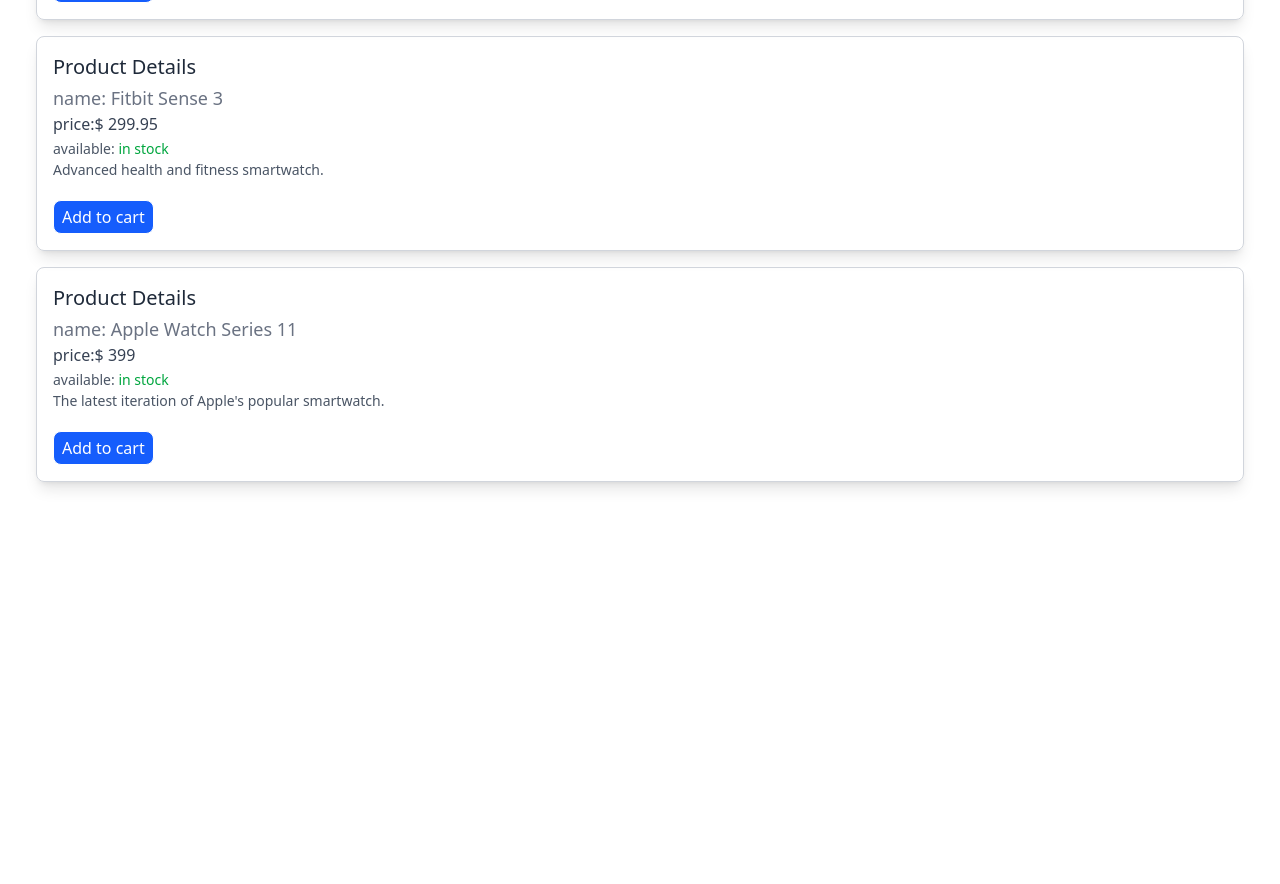
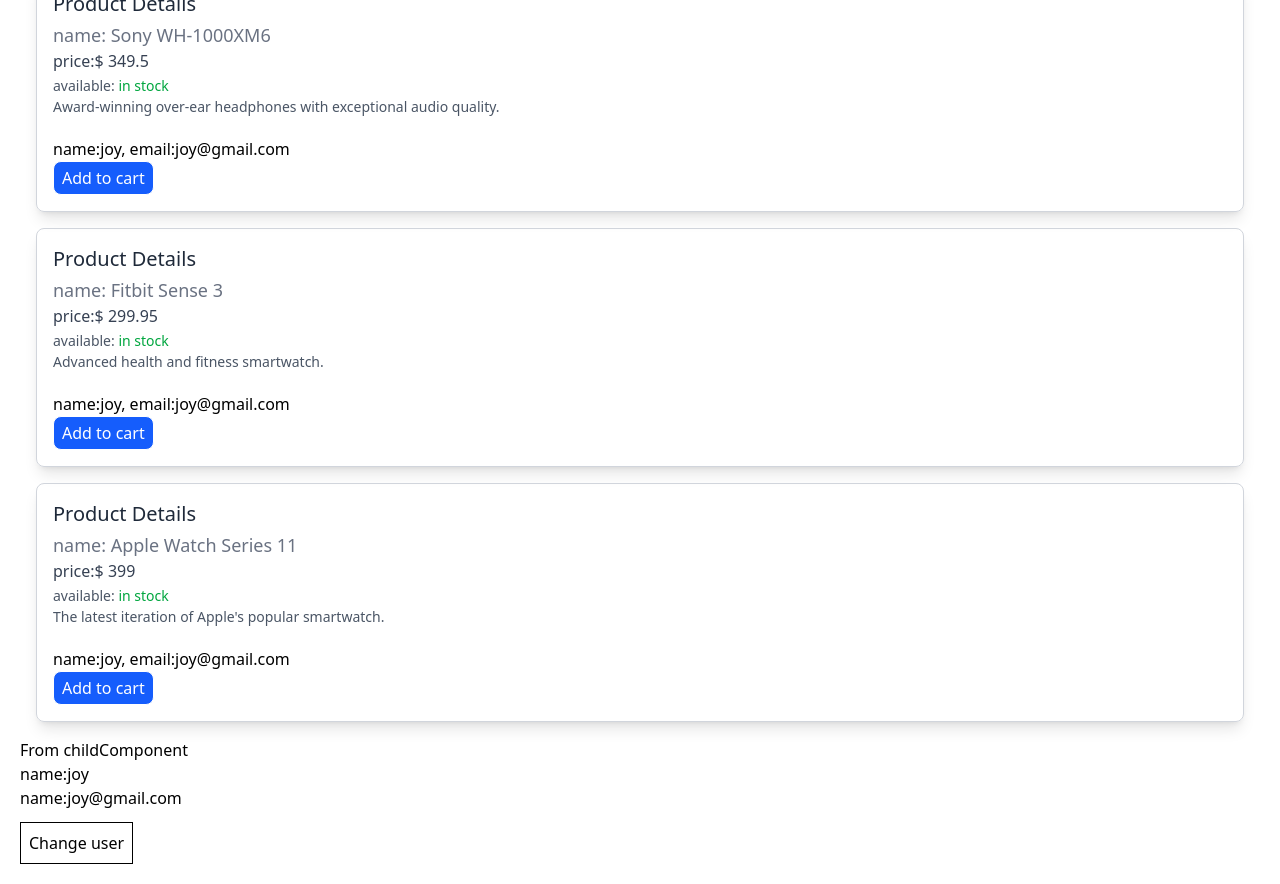
Before and after one commit to joy-mahmud/react-basics-class-project, a React (Vite) app: page / in a window 1280 px wide. Shown: the part 1880-2764 px from the top of the page. Before the commit the page ends 2398 px from the top, so only its background shows below. Built offline with nearby package versions, Linux system fonts and the light colour scheme.

Commit message:
context api

```diff
--- a/src/App.jsx
+++ b/src/App.jsx
@@ -48,7 +48,7 @@
     )
   }
   console.log(productData)
-
+  const user = { name: 'joy', email: 'joy@gmail.com' }
   return (
     <div className='p-5'>
       <h2 className='text-center text-2xl font-semibold'>Product Details</h2>
@@ -63,13 +63,13 @@
       }
       {/* <ConditionalRendering>
 
-      </ConditionalRendering>
+      </ConditionalRendering> */}
 
-      <ParentComponent>
-        <h3>I am a children</h3>
-        <p>This is a demo paragraph</p>
+
+      {/* <Counter></Counter> */}
+      <ParentComponent user={user}>
+
       </ParentComponent>
-      <Counter></Counter> */}
 
     </div>
 
--- /dev/null
+++ b/src/components/ChildComponent.jsx
@@ -0,0 +1,13 @@
+import React from 'react'
+import { GrandChildComponent } from './GrandChildComponent'
+
+const ChildComponent = () => {
+    return (
+        <div>
+            <h1>From childComponent</h1>
+            <GrandChildComponent ></GrandChildComponent>
+        </div>
+    )
+}
+
+export default ChildComponent
--- /dev/null
+++ b/src/components/ContextProvider.jsx
@@ -0,0 +1,12 @@
+import React, { createContext, useState } from 'react'
+export const userContext = createContext(null)
+const ContextProvider = ({ children }) => {
+    const [user, setUser] = useState({ name: 'joy', email: 'joy@gmail.com' })
+    return (
+        <userContext.Provider value={{ user, setUser }}>
+            {children}
+        </userContext.Provider>
+    )
+}
+
+export default ContextProvider
--- /dev/null
+++ b/src/components/GrandChildComponent.jsx
@@ -0,0 +1,15 @@
+import React, { useContext } from 'react'
+import { userContext } from './ContextProvider'
+
+export const GrandChildComponent = () => {
+    const { user, setUser } = useContext(userContext)
+    return (
+        <div>
+
+            <span> name:{user.name}</span> <br />
+            <span> name:{user.email}</span> <br />
+            <button className='border p-2 mt-3' onClick={() => setUser({ name: "mahmud", email: "mahmud@gmail.com" })}>Change user</button>
+
+        </div>
+    )
+}
--- a/src/components/ParentComponent.jsx
+++ b/src/components/ParentComponent.jsx
@@ -1,10 +1,10 @@
 import React from 'react'
+import ChildComponent from './ChildComponent'
 
-const ParentComponent = ({ children }) => {
+const ParentComponent = () => {
     return (
         <div>
-            <h2>hello</h2>
-            {children}
+            <ChildComponent></ChildComponent>
         </div>
     )
 }
--- a/src/components/ProductCard.jsx
+++ b/src/components/ProductCard.jsx
@@ -1,6 +1,8 @@
-import React from 'react'
+import React, { useContext } from 'react'
+import { userContext } from './ContextProvider'
 
 const ProductCard = ({ name, price, isAvailable, description, onAddToCart }) => {
+    const { user } = useContext(userContext)
     return (
         <div className='border border-gray-300 p-4 m-4 rounded-lg shadow-lg'>
             <h2 className='text-xl font-medium text-gray-800 mb-1'>Product Details</h2>
@@ -9,7 +11,7 @@
             <span className='text-sm text-gray-600'>available: <span className={isAvailable ? 'text-green-600' : 'text-red-600'}> {isAvailable ? "in stock" : "not in stock"}</span> <br /></span>
 
             <p className='text-sm text-gray-600 mb-5'>{description}</p>
-
+            <span>name:{user.name}, email:{user.email}</span> <br />
             <button onClick={() => onAddToCart(name)} className='border px-2 py-1 hover:cursor-pointer rounded-lg bg-blue-600 hover:bg-blue-800 text-white'>Add to cart</button>
         </div>
 
--- a/src/main.jsx
+++ b/src/main.jsx
@@ -3,10 +3,13 @@
 import './index.css'
 import App from './App.jsx'
 import { StrictMode } from 'react'
+import ContextProvider from './components/ContextProvider.jsx'
 
 createRoot(document.getElementById('root')).render(
   <StrictMode>
-    <App />
+    <ContextProvider>
+      <App />
+    </ContextProvider>
   </StrictMode>
 
 
```
